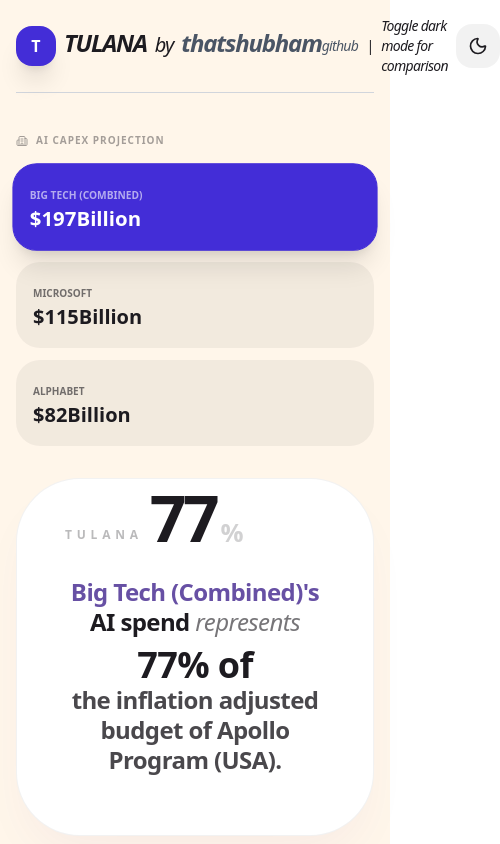
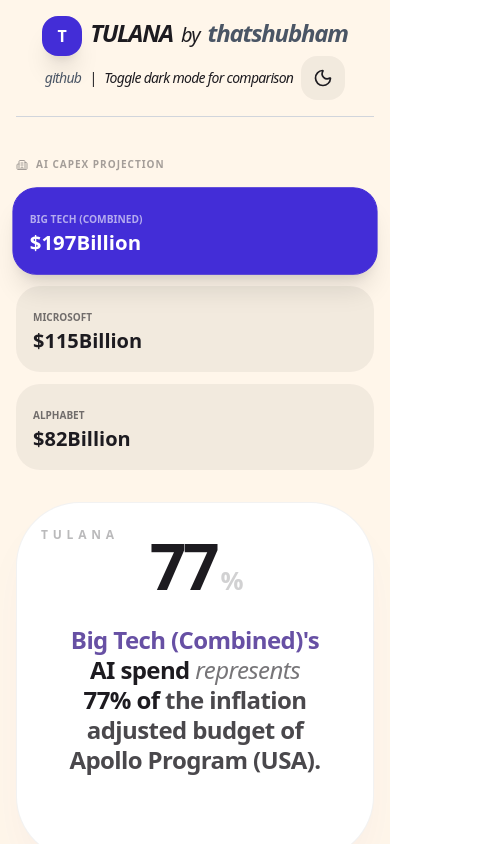
Before and after one commit to thatshubham/tulana, a SvelteKit app: page / in a window 390 px wide. Shown: the top 844 px of the page, 500 px wide, since content can reach past the window. Built offline with nearby package versions, Linux system fonts and the light colour scheme.

Commit message:
responsive nav and improved higlight box

```diff
--- a/src/routes/+page.svelte
+++ b/src/routes/+page.svelte
@@ -56,7 +56,7 @@
 	<main class="min-h-screen bg-orange-100/50  text-[#1D1B20]  transition-all p-4 md:p-8 font-sans">
 
 
-		<nav class="max-w-7xl mx-auto flex justify-between items-center mb-10 border-b pb-4 border-gray-300">
+		<nav class="max-w-7xl mx-auto flex flex-col md:flex-row justify-center md:justify-between items-center mb-10 border-b pb-4 border-gray-300">
 			<div class="flex items-baseline gap-2">
 				<div class="w-10 h-10 rounded-2xl bg-indigo-700 text-white flex items-center justify-center font-black shadow-xl">T</div>
 				<h1 class="text-2xl font-black italic tracking-tighter uppercase">Tulana</h1>
@@ -101,7 +101,7 @@
 					class="w-full aspect-square rounded-[64px] p-12 flex flex-col items-center justify-center text-center relative overflow-hidden transition-colors
 					{isDarkMode ? 'bg-[#111] border text-white border-white/10' : 'bg-white border border-black/5 shadow-2xl shadow-purple-900/5'}">
 
-					<div class="absolute top-12 left-12 opacity-30 font-black text-xs tracking-[0.4em]">TULANA</div>
+					<div class="absolute top-6 left-6 md:top-12 md:left-12 opacity-30 font-black text-xs tracking-[0.4em]">TULANA</div>
 
 					<div class="font-black tracking-tighter tabular-nums leading-[0.85] text-center" style="font-size: {dynamicFontSize}">
 						{Math.round($displayVal).toLocaleString()}<span class="opacity-20 text-[0.4em] ml-1">%</span>
@@ -111,7 +111,7 @@
 						<span style="color: {selectedTech.color}">{selectedTech.name}'s</span>
 						AI spend
 						<span class="font-normal italic opacity-60">{comparisonVerb}</span>
-						<span class="mt-2 block text-4xl font-black">{multiplierText}</span>
+						<span class="mt-1 font-black">{multiplierText}</span>
 						<span class="opacity-80">the {isHistorical ? 'inflation adjusted' : 'annual'} budget of {selectedCountry.name}.</span>
 					</div>
 
```
